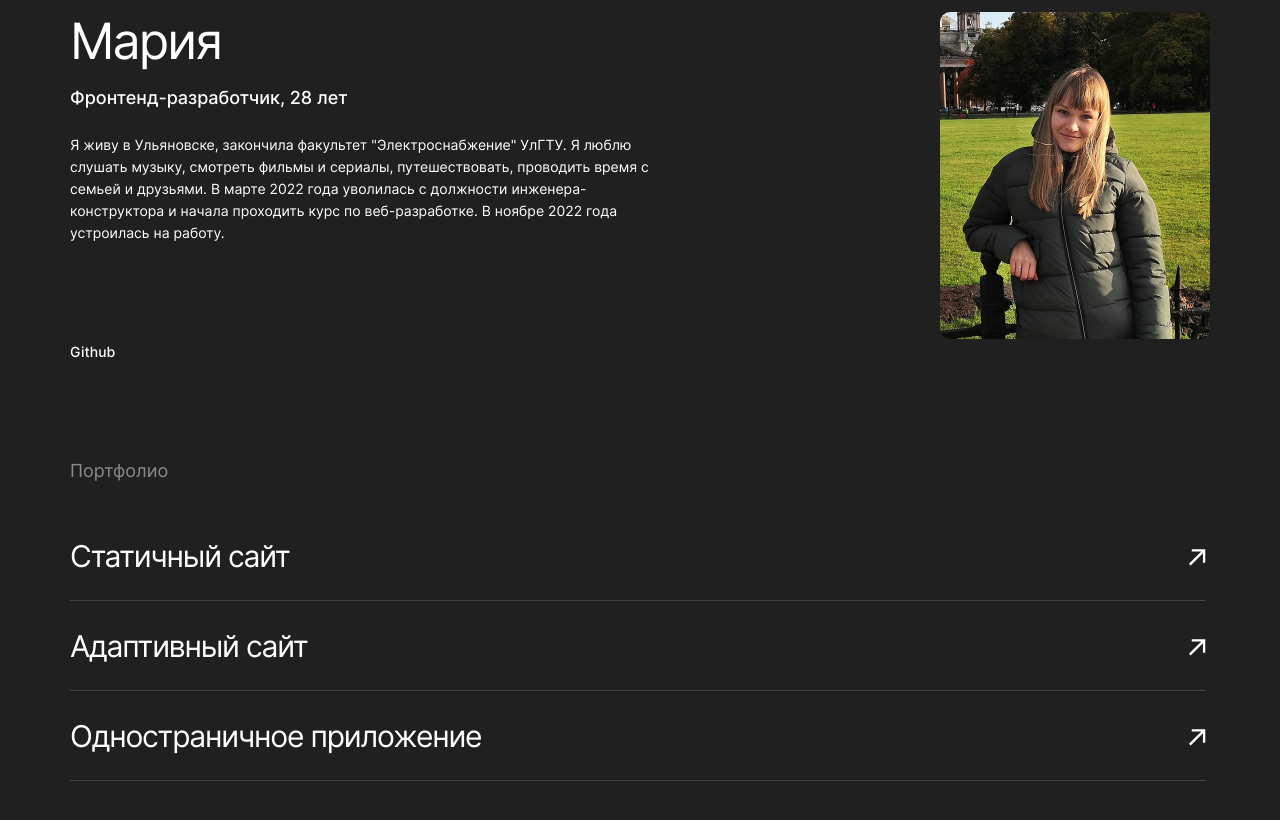
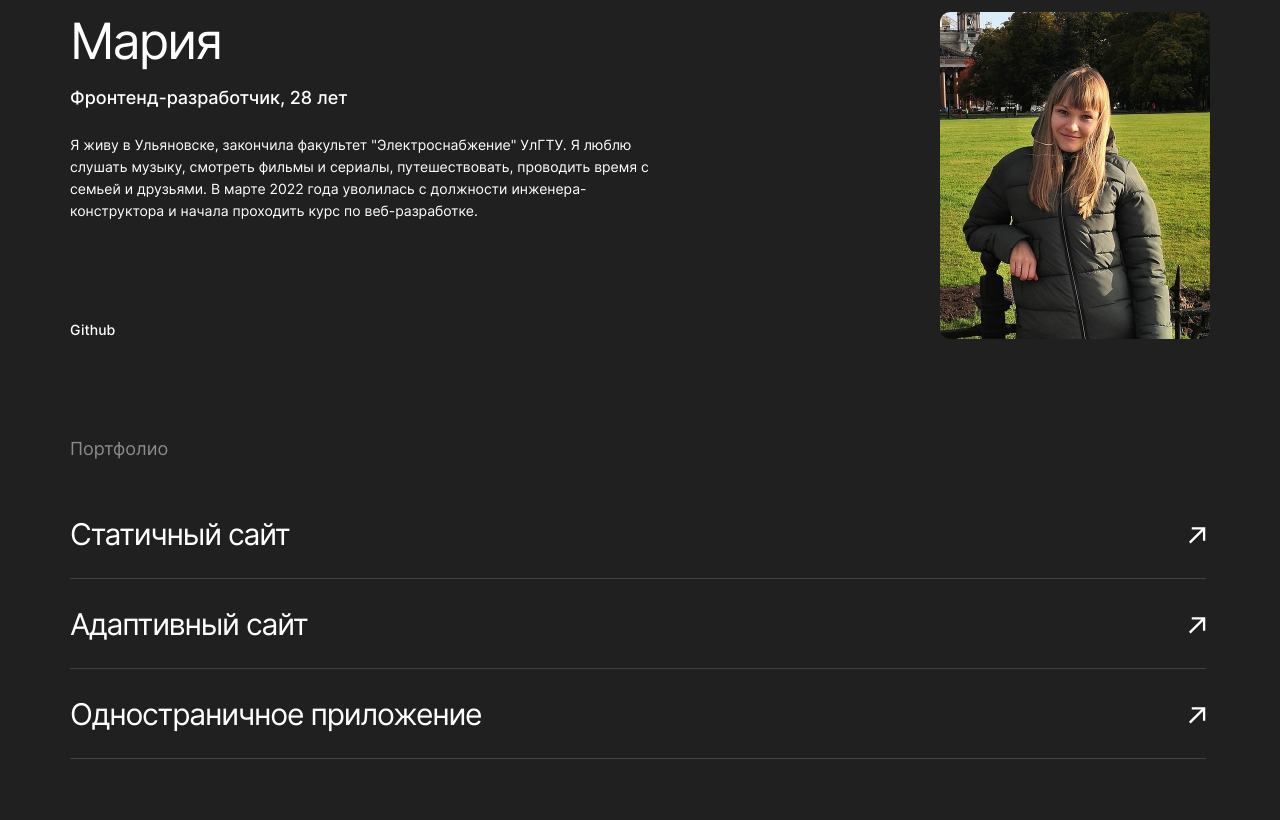
Before and after one commit to Mariyazakharova73/movies-explorer-frontend, a React (Create React App) app: page / in a window 1280 px wide. Shown: the part 2100-2920 px from the top of the page. Built offline with nearby package versions, Linux system fonts and the light colour scheme.

Commit message:
feat: link and button hover

```diff
--- a/src/components/AboutMe/AboutMe.jsx
+++ b/src/components/AboutMe/AboutMe.jsx
@@ -13,8 +13,7 @@ const AboutMe = () => {
           <p className="about-me__job">Фронтенд-разработчик, 28 лет</p>
           <p className="about-me__description">
             Я живу в Ульяновске, закончила факультет "Электроснабжение" УлГТУ. Я люблю слушать музыку, смотреть фильмы и сериалы, путешествовать, проводить время с семьей и друзьями. В марте 2022 года
-            уволилась с должности инженера-конструктора и начала проходить курс по веб-разработке. В
-            ноябре 2022 года устроилась на работу.
+            уволилась с должности инженера-конструктора и начала проходить курс по веб-разработке.
           </p>
           <a
             className="about-me__github-link page__link"
```
